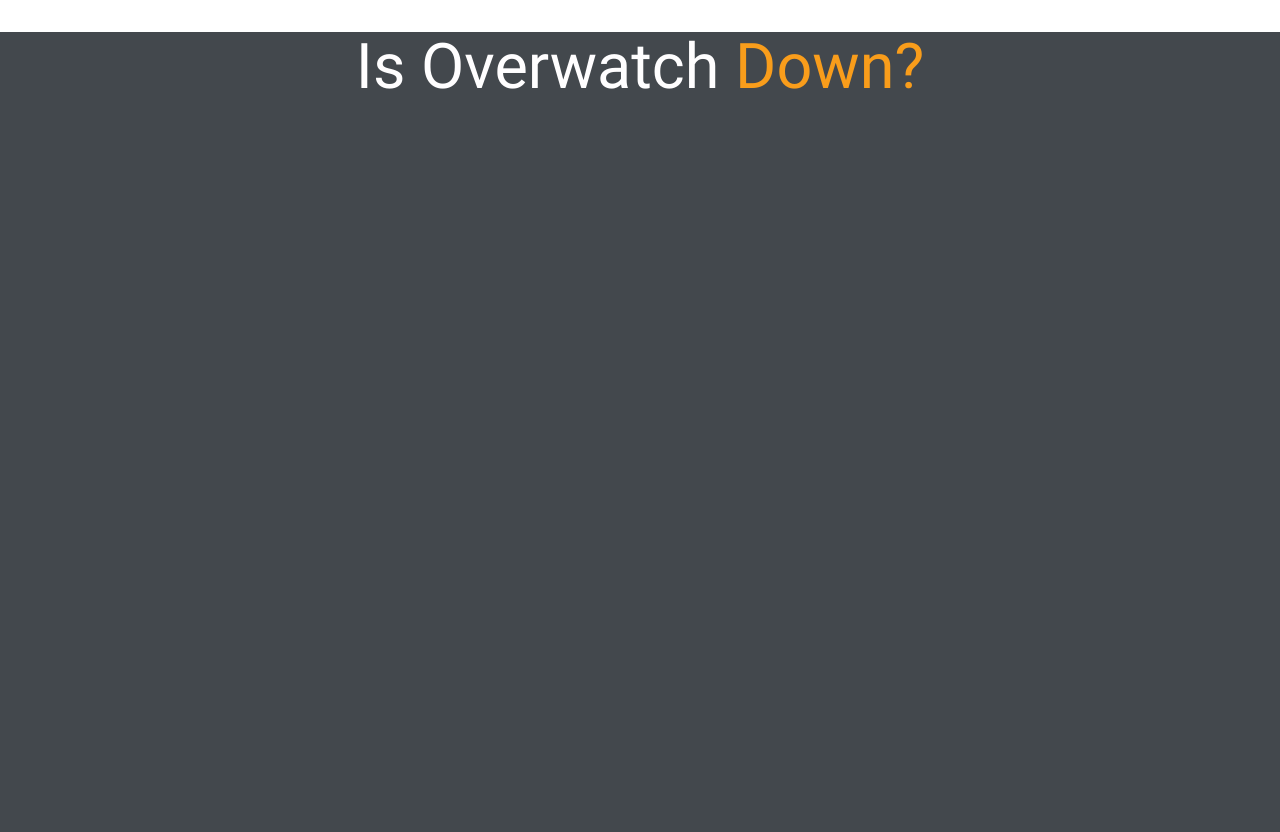
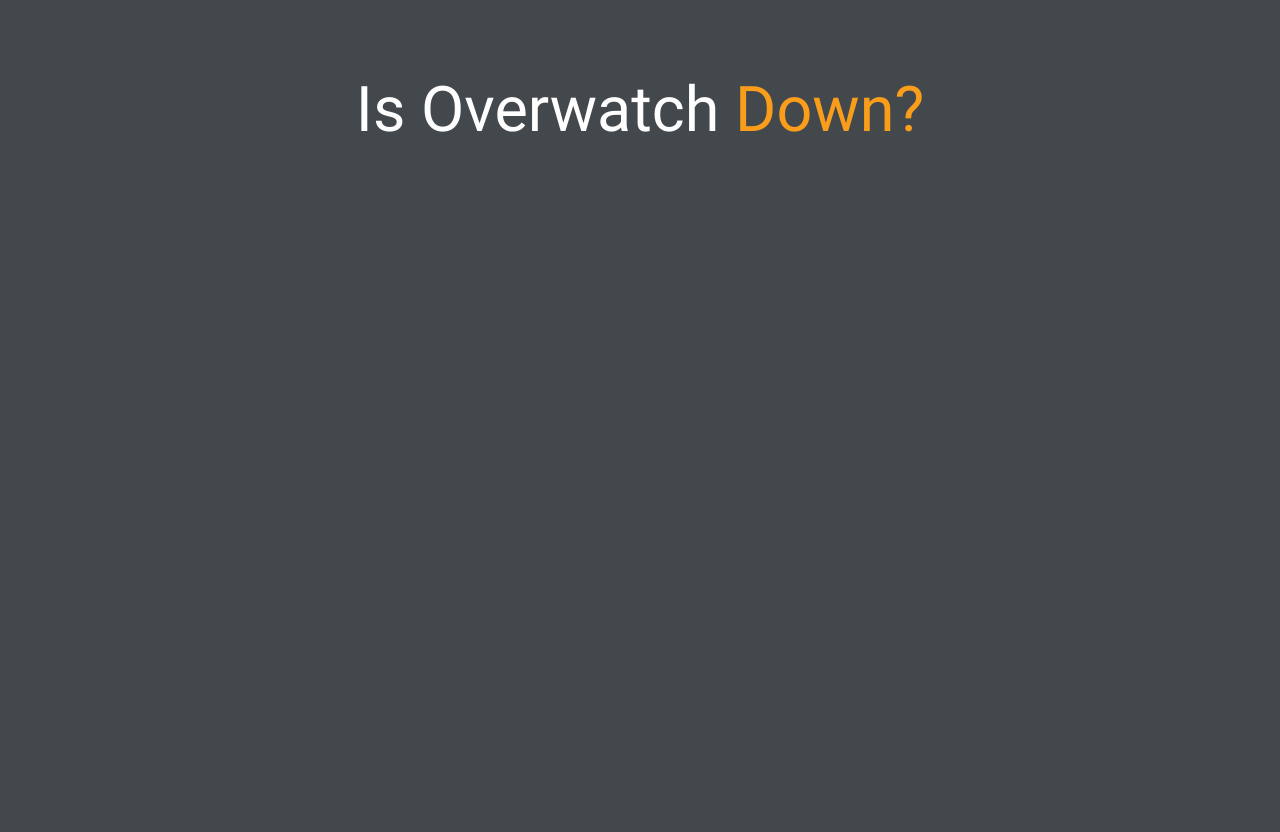
Before and after one commit to iamjawa/isoverwatchdown, a PHP site: page / in a window 1280 px wide. After the commit the page ends 132 px from the top, so only its background shows below. Run offline with PHP 8.4, Linux system fonts and the light colour scheme; some libraries are stand-ins or nearby versions.

Commit message:
Fixed Header Spacing

```diff
--- a/css/main.css
+++ b/css/main.css
@@ -15,6 +15,8 @@ main {
 }
 
 .main-header {
+  margin-top: 0;
+  padding-top: 5rem;
   text-align: center;
   color: #FFFEFF;
 }
```
